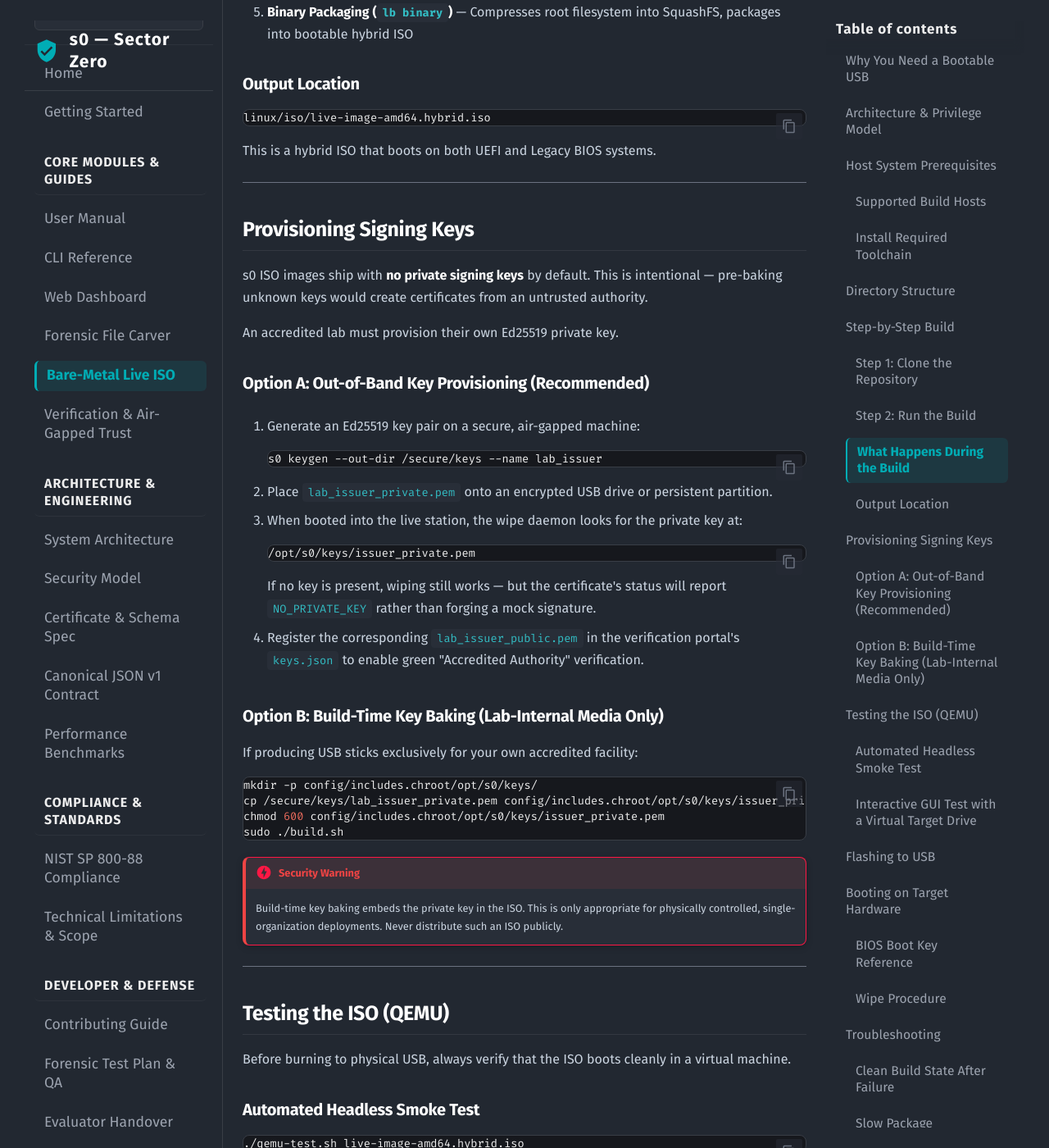
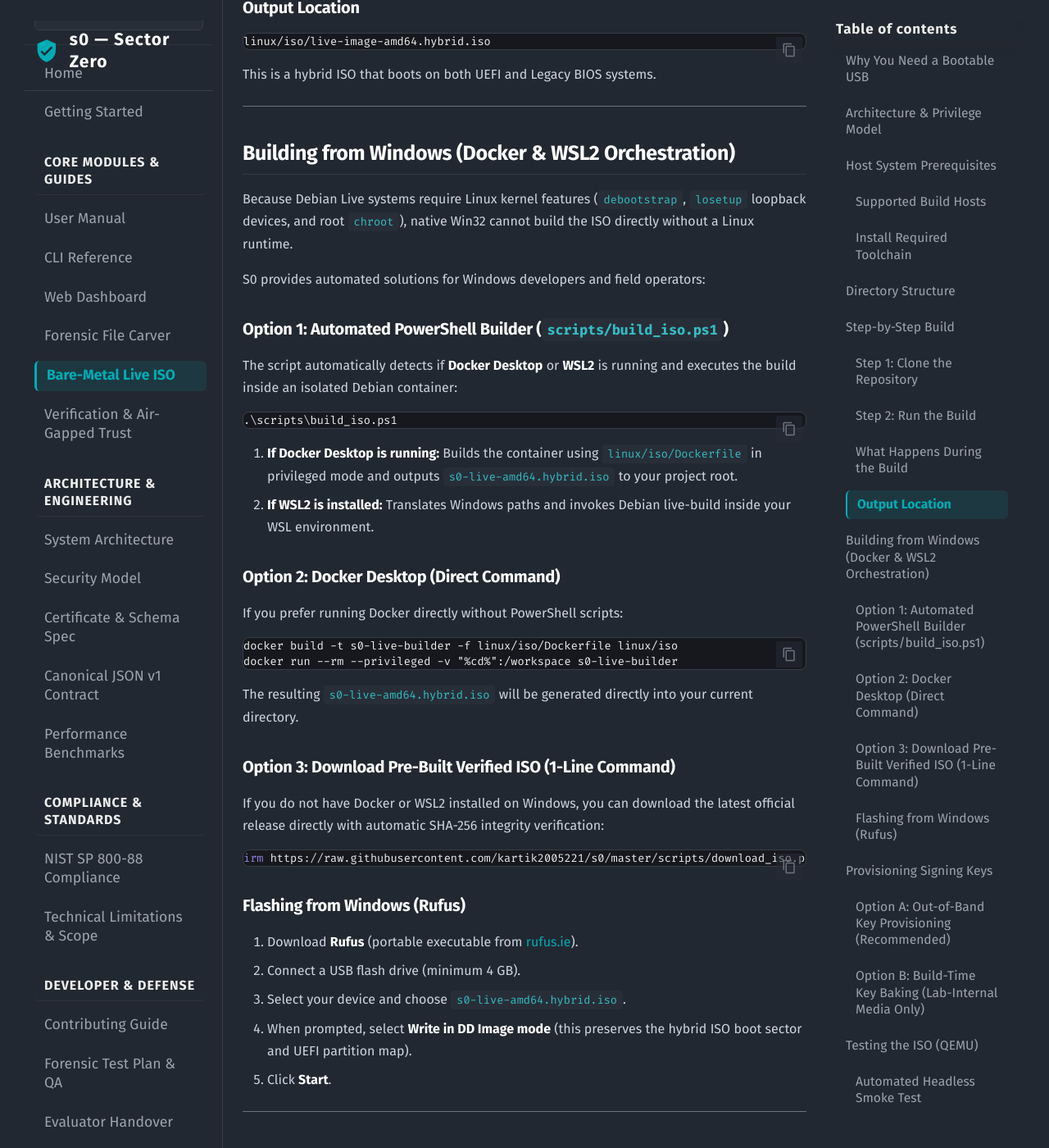
Before and after one commit to kartik2005221/s0, an MkDocs documentation site: the page built from docs/LIVE_ISO_BUILD_GUIDE.md, in a window 1280 px wide and 1400 px high, scrolled down 4147 px. Shown: the whole window at 82% size. Built offline with MkDocs 1.6.1 and Material for MkDocs 9.7.7, drawn with Linux system fonts in a browser that asks for light colours; comment, search, counter and statistics services are not loaded; the version menu is left out; some of the changed text lies outside the part shown.

Commit message:
feat(iso): enable Windows bootable ISO creation via Docker/WSL2 and automated CI/CD

````diff
--- a/docs/LIVE_ISO_BUILD_GUIDE.md
+++ b/docs/LIVE_ISO_BUILD_GUIDE.md
@@ -61,14 +61,12 @@
 
 | Host OS | Status |
 |---|---|
-| Debian 12 (Bookworm) | ✅ Recommended |
+| Debian 12 (Bookworm) | ✅ Recommended (Native) |
 | Debian 11 (Bullseye) | ✅ Supported |
-| Ubuntu 22.04 LTS | ✅ Supported |
-| Ubuntu 24.04 LTS | ✅ Supported |
-| Kali Linux / Linux Mint | ✅ Supported |
-| Debian-based VM (VMware, VirtualBox, QEMU/KVM) | ✅ Supported |
-| Non-Debian Linux | ❌ Requires Debian in Docker/VM |
-| Windows / macOS | ❌ Use WSL2 with Debian or a VM |
+| Ubuntu 22.04 / 24.04 LTS | ✅ Supported |
+| Windows 10 & 11 | ✅ Supported via Docker Desktop or WSL2 (`scripts/build_iso.ps1`) |
+| macOS | ✅ Supported via Docker (`linux/iso/Dockerfile`) |
+| Debian-based VM | ✅ Supported |
 
 ### Install Required Toolchain
 
@@ -150,6 +148,52 @@
 ```
 
 This is a hybrid ISO that boots on both UEFI and Legacy BIOS systems.
+
+---
+
+## Building from Windows (Docker & WSL2 Orchestration)
+
+Because Debian Live systems require Linux kernel features (`debootstrap`, `losetup` loopback devices, and root `chroot`), native Win32 cannot build the ISO directly without a Linux runtime.
+
+S0 provides automated solutions for Windows developers and field operators:
+
+### Option 1: Automated PowerShell Builder (`scripts/build_iso.ps1`)
+
+The script automatically detects if **Docker Desktop** or **WSL2** is running and executes the build inside an isolated Debian container:
+
+```powershell
+.\scripts\build_iso.ps1
+```
+
+1. **If Docker Desktop is running:** Builds the container using `linux/iso/Dockerfile` in privileged mode and outputs `s0-live-amd64.hybrid.iso` to your project root.
+2. **If WSL2 is installed:** Translates Windows paths and invokes Debian live-build inside your WSL environment.
+
+### Option 2: Docker Desktop (Direct Command)
+
+If you prefer running Docker directly without PowerShell scripts:
+
+```cmd
+docker build -t s0-live-builder -f linux/iso/Dockerfile linux/iso
+docker run --rm --privileged -v "%cd%":/workspace s0-live-builder
+```
+
+The resulting `s0-live-amd64.hybrid.iso` will be generated directly into your current directory.
+
+### Option 3: Download Pre-Built Verified ISO (1-Line Command)
+
+If you do not have Docker or WSL2 installed on Windows, you can download the latest official release directly with automatic SHA-256 integrity verification:
+
+```powershell
+irm https://raw.githubusercontent.com/kartik2005221/s0/master/scripts/download_iso.ps1 | iex
+```
+
+### Flashing from Windows (Rufus)
+
+1. Download **Rufus** (portable executable from [rufus.ie](https://rufus.ie/)).
+2. Connect a USB flash drive (minimum 4 GB).
+3. Select your device and choose `s0-live-amd64.hybrid.iso`.
+4. When prompted, select **Write in DD Image mode** (this preserves the hybrid ISO boot sector and UEFI partition map).
+5. Click **Start**.
 
 ---
 
````
Also changed, not shown: 4 other files.
